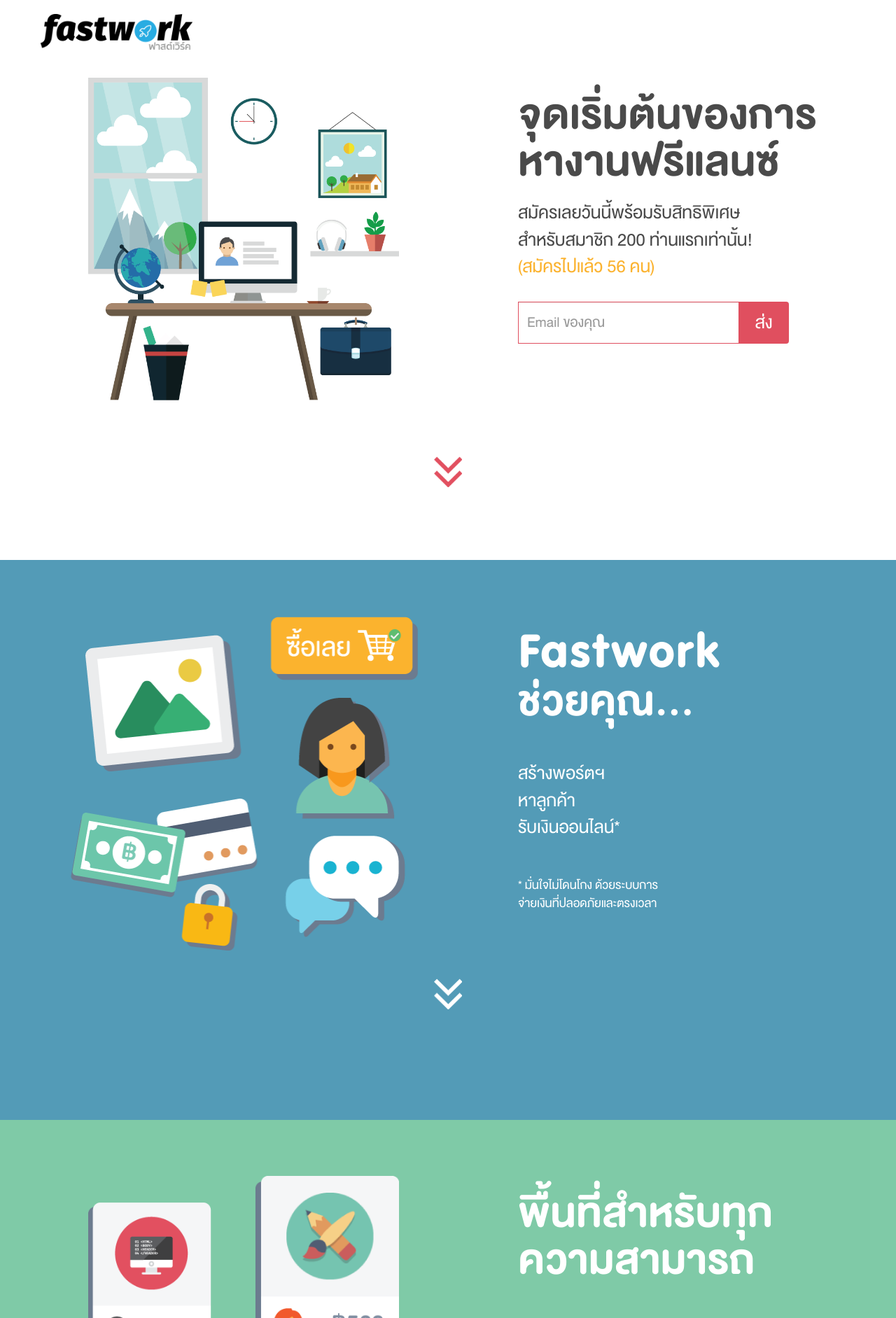
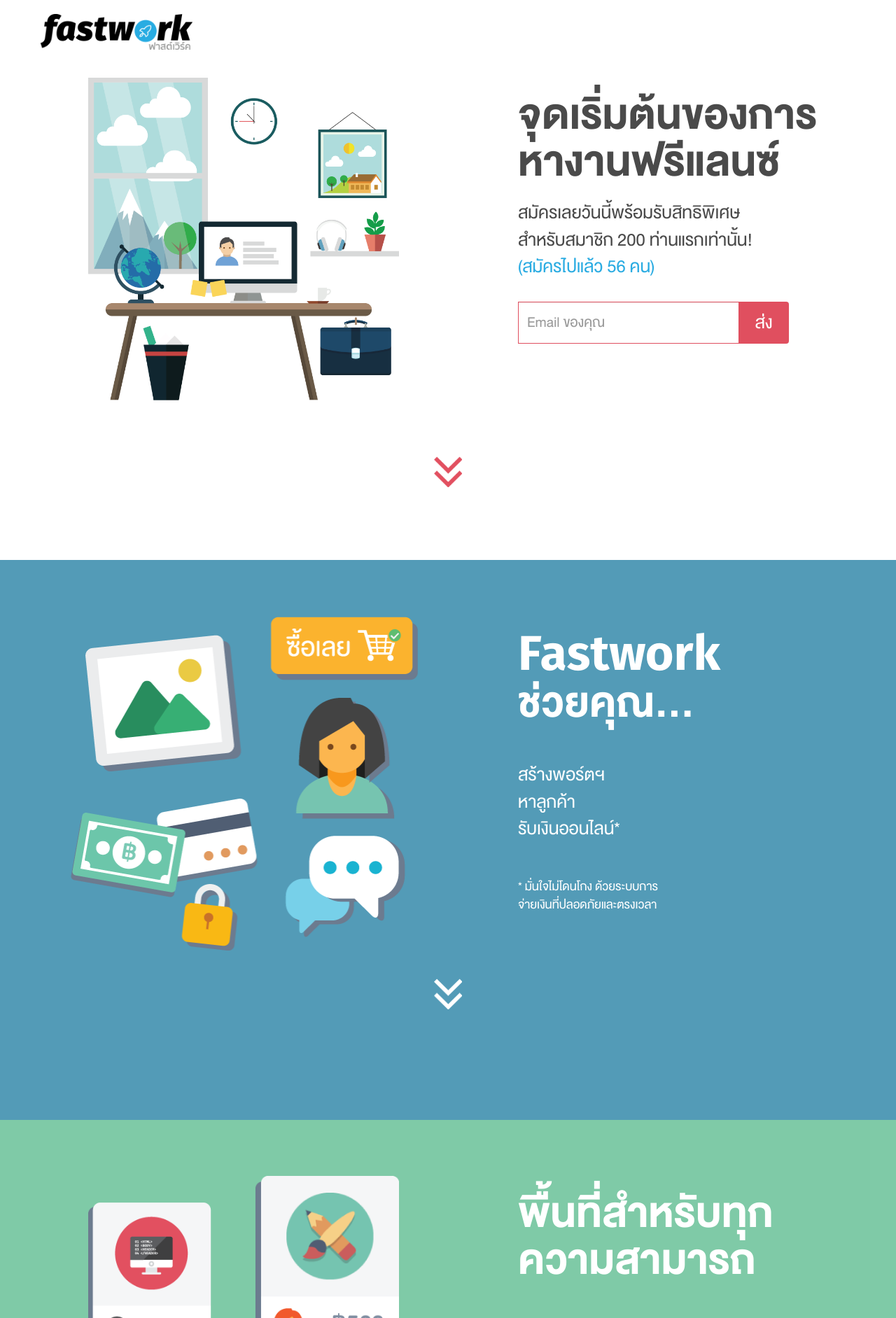
Before and after one commit to palaa159/fastwork_landing, a PHP site: page / in a window 1280 px wide. Shown: the top 1883 px of the page at 70% size. Run offline with PHP 8.4, Linux system fonts and the light colour scheme; some libraries are stand-ins or nearby versions.

Commit message:
- update fonts

```diff
--- a/css/style.css
+++ b/css/style.css
@@ -15,12 +15,12 @@
 
 @font-face {
   font-family: 'DB Helvethaica Mon';
-  src: url('../fonts/DB HelvethaicaMon X Bd v3.2 4.ttf');
+  src: url('../fonts/DB Helvethaica X Bd v3.2 2.ttf');
 }
 
 @font-face {
   font-family: 'VAG';
-  src: url('../fonts/VAG Round.ttf');
+  src: url('../fonts/VAG Round.otf');
 }
 
 body {
@@ -149,7 +149,7 @@
 }
 
 .tb-orange{
-    color: #fbb330;
+    color: #2bace2;
 }
 
 .follow a {
--- a/index.html
+++ b/index.html
@@ -106,7 +106,7 @@
 					<div class="row" style="margin-top: 20px;">
 						<div class="col col-xs-12">
 						<!-- <div class="col col-xs-12" style="transform: scale(1.45); transform-origin: right;"> -->
-							<div class="fb-like" data-href="http://facebook.com/Fastworkth" data-width="100" data-layout="button_count" data-action="like" data-share="false"></div>
+							<div class="fb-like" data-href="http://facebook.com/fastworkco" data-width="100" data-layout="button_count" data-action="like" data-share="false"></div>
 							<!-- Your share button code -->
 						    <div class="fb-share-button" data-href="http://fastwork.co" data-layout="button_count">
 						    </div>
@@ -259,7 +259,7 @@
 				<div class="col col-xs-12 text-center">
 					<br>
 					<p class="text-white">
-						fastwork.co 293/23-26 Surawongse Road, Suriyawongse, Bangrak, Bangkok 10500 Thailand +668-3072-0888
+						Fastwork.co 293/23-26 Surawongse Road, Suriyawongse, Bangrak, Bangkok 10500 Thailand +668-3072-0888
 					</p>
 				</div>
 			</div>
```
Also changed, not shown: fonts/DB Helvethaica X Bd v3.2 2.ttf (added), fonts/DB HelvethaicaMon X Bd v3.2 4.ttf (deleted), fonts/VAG Round.otf (added), fonts/VAG Round.ttf (deleted), 3 other files.
